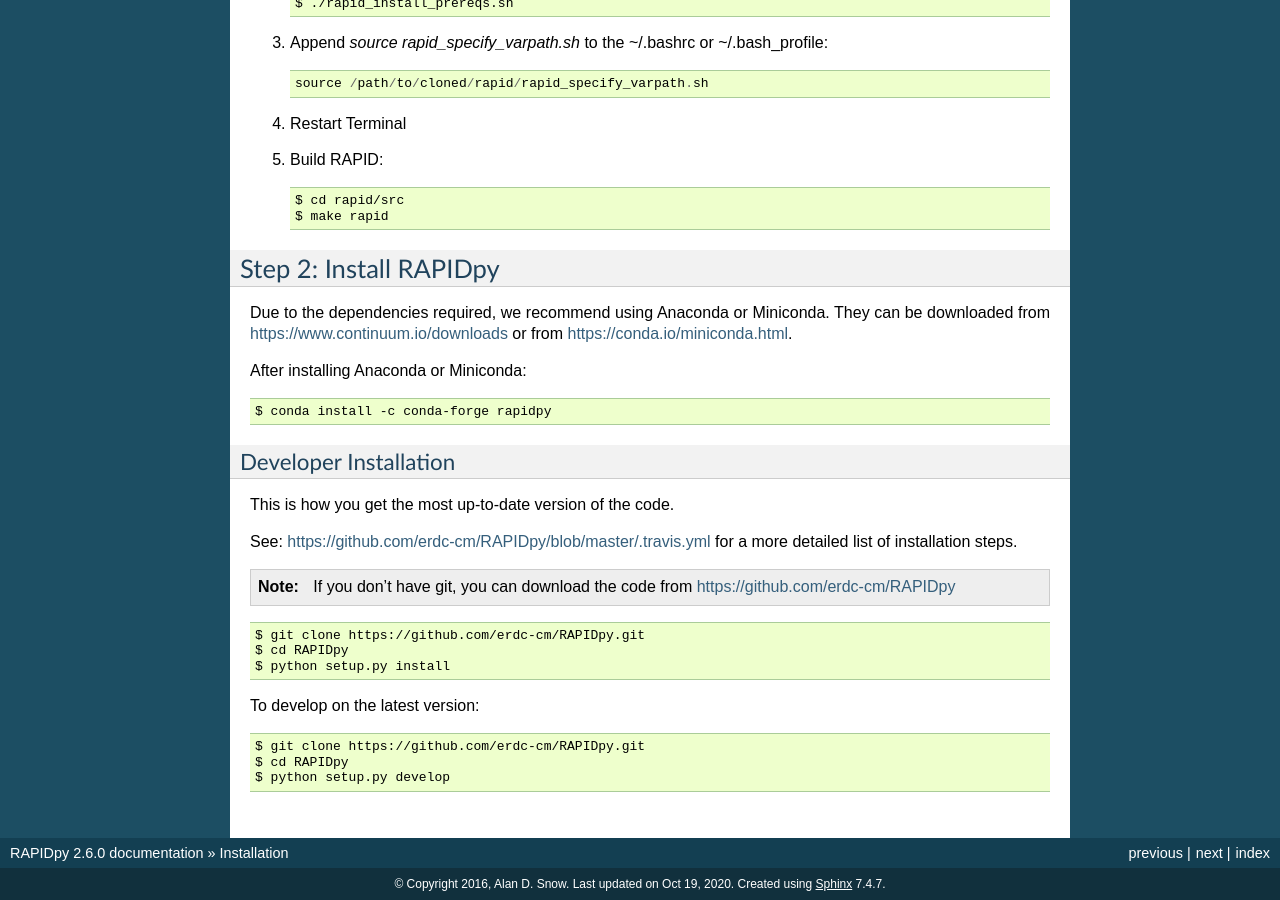
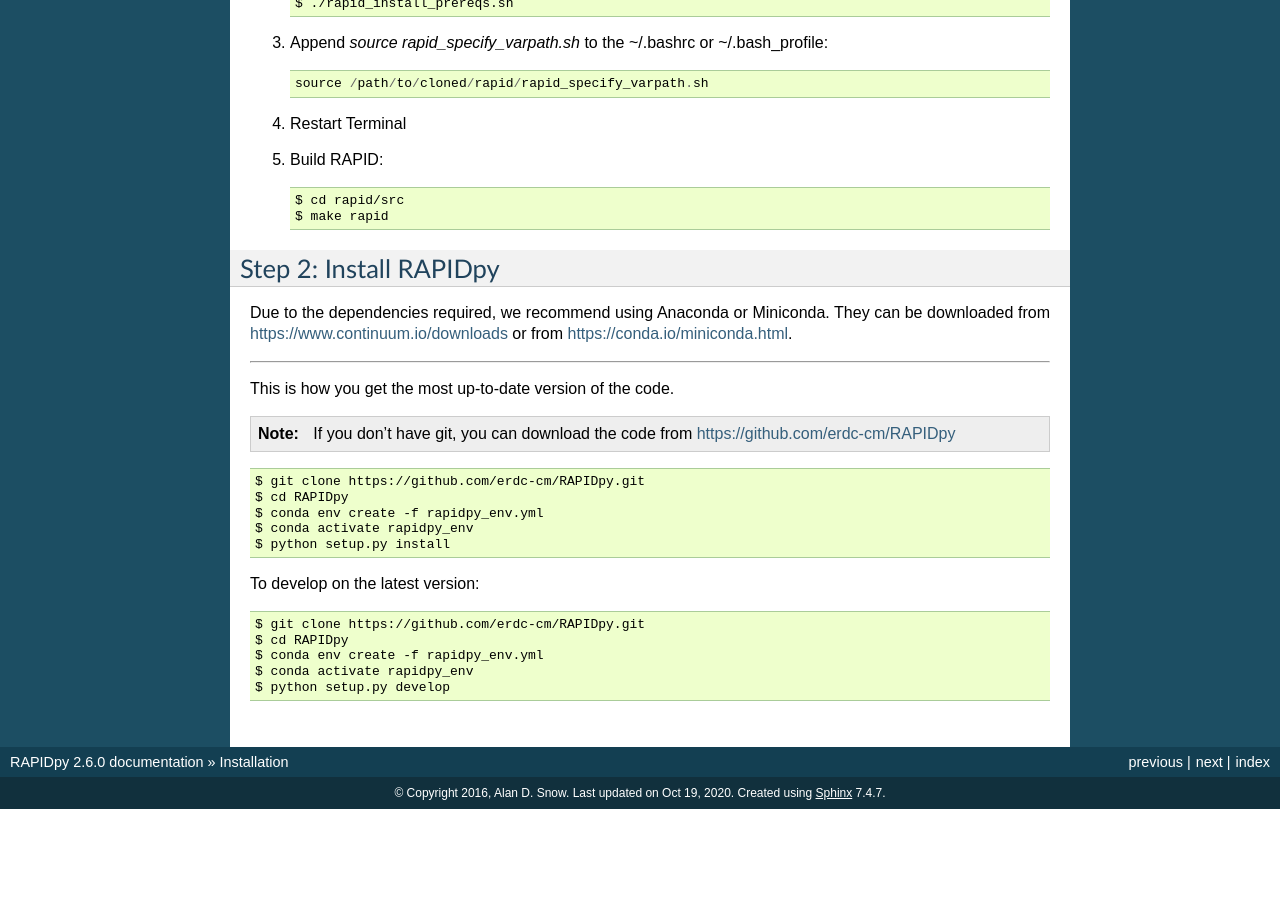
Before and after one commit to erdc/RAPIDpy, a Sphinx documentation site: the page built from docs/installation.rst, in a window 1280 px wide and 900 px high, scrolled down 1009 px. Built offline with Sphinx 7.4.7, drawn with Linux system fonts in a browser that asks for light colours; after the commit the page ends 1818 px from its top, so only the background shows below that; some of the changed text lies outside the part shown.

Commit message:
Update installation.rst (#44)

```diff
--- a/docs/installation.rst
+++ b/docs/installation.rst
@@ -75,21 +75,9 @@
 They can be downloaded from https://www.continuum.io/downloads
 or from https://conda.io/miniconda.html.
 
-
-After installing Anaconda or Miniconda:
-
-::
-
-    $ conda install -c conda-forge rapidpy
-
-
-Developer Installation
 ~~~~~~~~~~~~~~~~~~~~~~
 
 This is how you get the most up-to-date version of the code.
-
-See: https://github.com/erdc-cm/RAPIDpy/blob/master/.travis.yml for a more detailed
-list of installation steps.
 
 .. note:: If you don't have git, you can download the code from https://github.com/erdc-cm/RAPIDpy
 
@@ -97,6 +85,8 @@
 
     $ git clone https://github.com/erdc-cm/RAPIDpy.git
     $ cd RAPIDpy
+    $ conda env create -f rapidpy_env.yml
+    $ conda activate rapidpy_env
     $ python setup.py install
 
 To develop on the latest version:
@@ -105,4 +95,6 @@
 
     $ git clone https://github.com/erdc-cm/RAPIDpy.git
     $ cd RAPIDpy
+    $ conda env create -f rapidpy_env.yml
+    $ conda activate rapidpy_env
     $ python setup.py develop
```
